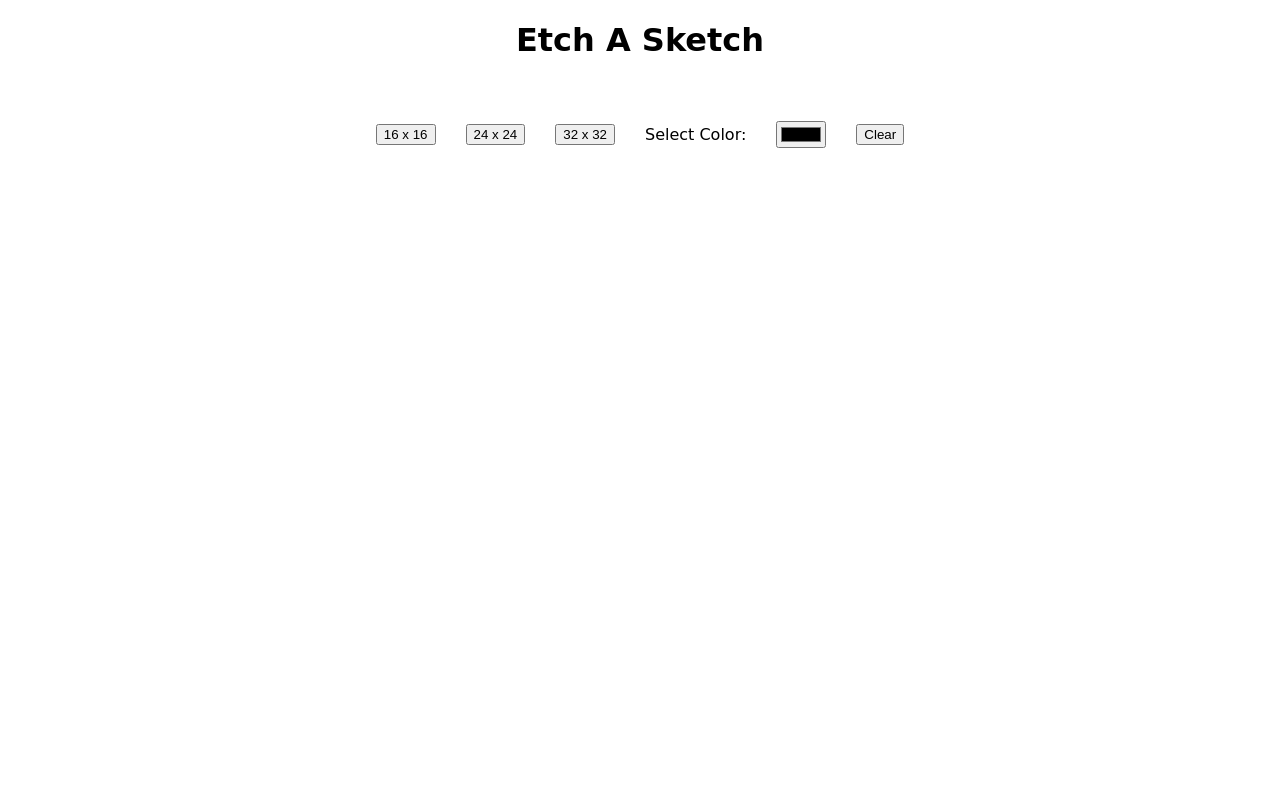
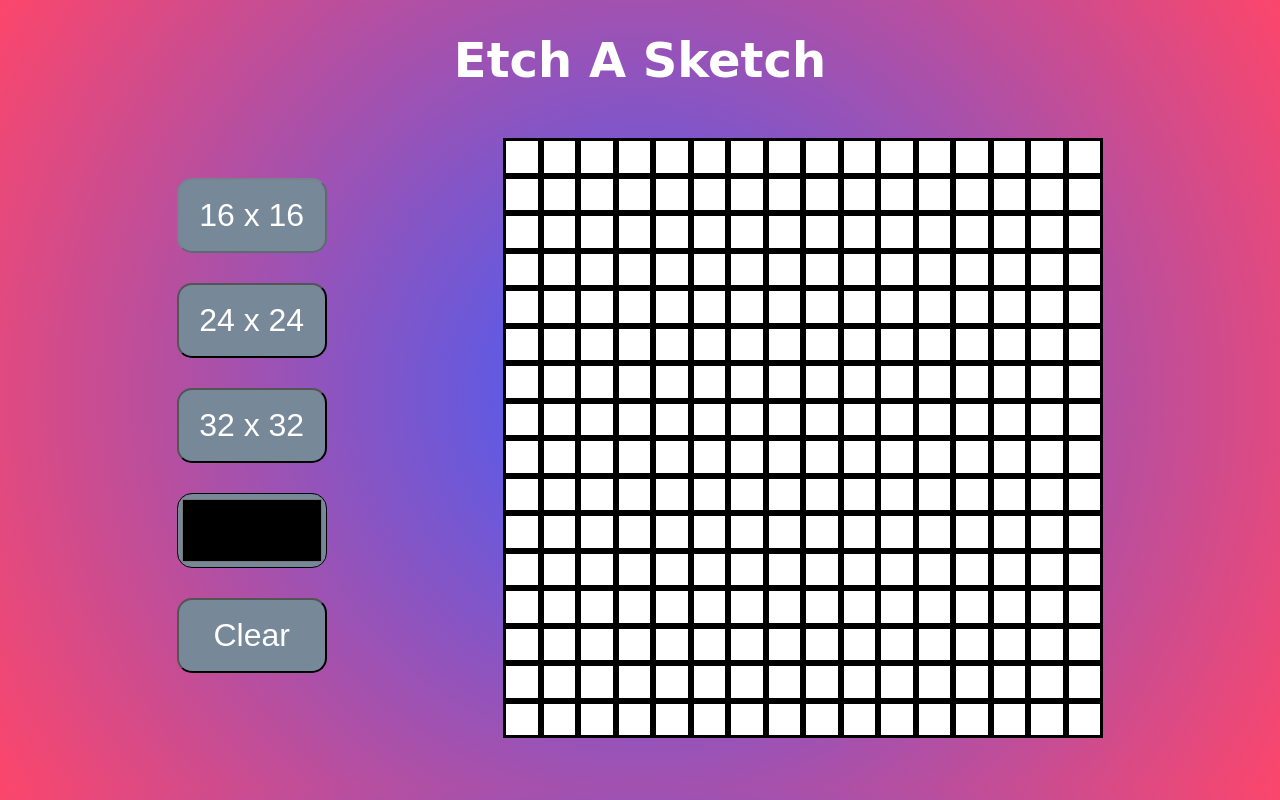
Before and after one commit to rjmills87/Etch-A-Sketch-Project, a plain HTML site: page index.html in a window 1280 px wide. Drawn offline with Linux system fonts and the light colour scheme; a web font is replaced by a local one.

Commit message:
Changes to button behaviour & CSS styling & layout

```diff
--- a/index.html
+++ b/index.html
@@ -14,7 +14,6 @@
         <button class="sixteen-btn">16 x 16</button>
         <button class="twentyfour-btn">24 x 24</button>
         <button class="thirtytwo-btn">32 x 32</button>
-        <p>Select Color:</p>
         <input type="color" name="color pick" id="color-pick" />
         <button id="clear-btn">Clear</button>
       </div>
--- a/script.js
+++ b/script.js
@@ -1,21 +1,23 @@
+const gridLayoutSizes = [16 * 16, 24 * 24, 32 * 32];
 const gridContainer = document.querySelector(".grid-container");
 const grid16 = document.createElement("div");
 const grid24 = document.createElement("div");
 const grid32 = document.createElement("div");
-const gridLayoutSizes = [16 * 16, 24 * 24, 32 * 32];
-let previousGrid;
-
 const btn16 = document.querySelector(".sixteen-btn");
 const btn24 = document.querySelector(".twentyfour-btn");
 const btn32 = document.querySelector(".thirtytwo-btn");
+const colorPicker = document.querySelector("#color-pick");
 const clearBtn = document.querySelector("#clear-btn");
+let previousGrid;
+
+//Functions to create different size grids
 
 function createGrid16() {
   if (previousGrid) {
     gridContainer.removeChild(previousGrid);
   }
+
   previousGrid = grid16;
-
   grid16.classList.add("grid16");
   gridContainer.appendChild(grid16);
 
@@ -32,13 +34,15 @@ function createGrid16() {
     });
   }
 }
+createGrid16();
+btn16.disabled = true;
 
 function createGrid24() {
   if (previousGrid) {
     gridContainer.removeChild(previousGrid);
   }
+
   previousGrid = grid24;
-
   grid24.classList.add("grid24");
   gridContainer.appendChild(grid24);
 
@@ -47,7 +51,7 @@ function createGrid24() {
     gridCell.classList.add("gridCell");
     grid24.appendChild(gridCell);
     gridCell.addEventListener("mouseover", function () {
-      gridCell.style.backgroundColor = "pink";
+      gridCell.style.backgroundColor = "blue";
     });
 
     clearBtn.addEventListener("click", function () {
@@ -60,8 +64,8 @@ function createGrid32() {
   if (previousGrid) {
     gridContainer.removeChild(previousGrid);
   }
+
   previousGrid = grid32;
-
   grid32.classList.add("grid32");
   gridContainer.appendChild(grid32);
 
@@ -70,7 +74,7 @@ function createGrid32() {
     gridCell.classList.add("gridCell");
     grid32.appendChild(gridCell);
     gridCell.addEventListener("mouseover", function () {
-      gridCell.style.backgroundColor = "red";
+      gridCell.style.backgroundColor = "purple";
     });
     clearBtn.addEventListener("click", function () {
       gridCell.style.backgroundColor = "white";
@@ -78,20 +82,31 @@ function createGrid32() {
   }
 }
 
+//Selection Buttons
+
 btn16.addEventListener("click", () => {
   createGrid16();
   grid24.textContent = "";
   grid32.textContent = "";
+  btn16.disabled = true;
+  btn24.disabled = false;
+  btn32.disabled = false;
 });
 
 btn24.addEventListener("click", () => {
   createGrid24();
   grid16.textContent = "";
   grid32.textContent = "";
+  btn16.disabled = false;
+  btn24.disabled = true;
+  btn32.disabled = false;
 });
 
 btn32.addEventListener("click", () => {
   createGrid32();
   grid16.textContent = "";
   grid24.textContent = "";
+  btn16.disabled = false;
+  btn24.disabled = false;
+  btn32.disabled = true;
 });
--- a/style.css
+++ b/style.css
@@ -3,18 +3,26 @@
 body {
   margin: 0;
   font-family: "Hachi Maru Pop", cursive;
+  background: rgb(63, 94, 251);
+  background: radial-gradient(
+    circle,
+    rgba(63, 94, 251, 1) 0%,
+    rgba(252, 70, 107, 1) 100%
+  );
 }
 
 .main-title {
   text-align: center;
   margin-bottom: 50px;
+  color: #ffff;
+  font-size: 3rem;
 }
 
 .main-container {
   display: flex;
-  flex-direction: column;
   justify-content: space-evenly;
   align-items: center;
+  margin-bottom: 50px;
 }
 
 .grid16 {
@@ -43,13 +51,34 @@ body {
 
 .selectors {
   display: flex;
+  flex-direction: column;
   justify-content: center;
   align-items: center;
   gap: 30px;
   margin-bottom: 25px;
 }
 
+.sixteen-btn,
+.twentyfour-btn,
+.thirtytwo-btn,
+#clear-btn {
+  background-color: lightslategray;
+  color: #ffff;
+  width: 150px;
+  height: 75px;
+  font-size: 2rem;
+  border-radius: 15px;
+}
+
+#color-pick {
+  width: 150px;
+  height: 75px;
+  background-color: lightslategray;
+  border-radius: 15px;
+}
+
 .gridCell {
   border-style: solid;
   border-color: black;
+  background-color: #ffff;
 }
```
